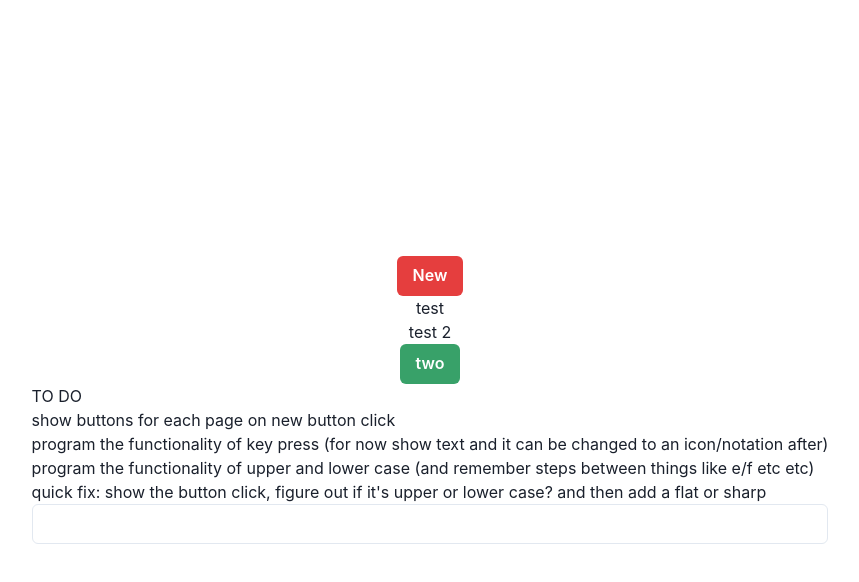
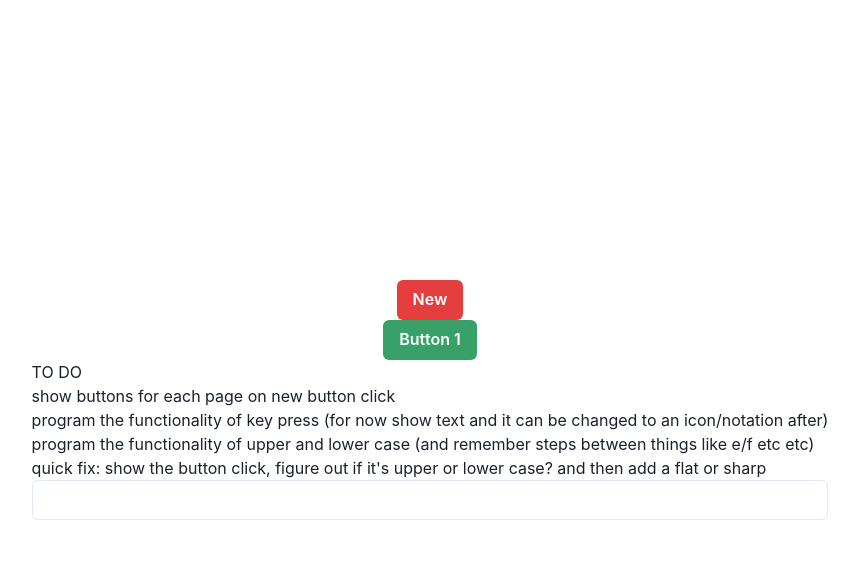
Before and after one commit to helloumma/Music-App, a Next.js app: page / in a window 1280 px wide. Both pictures are taken after a click on the button "New". Shown: the top 582 px of the page, without its empty margins (210-1069 px from the left). Built offline with nearby package versions, Linux system fonts and the light colour scheme.

Commit message:
dynamic routing fix

```diff
--- a/pages/index.tsx
+++ b/pages/index.tsx
@@ -23,6 +23,7 @@ const Home: NextPage<Props> = (Props) => {
   const [noClicks, setNoClicks] = useState(0);
   const [keyPress, setKeyPress] = useState(+new Date());
   const [keyRelease, setKeyRelease] = useState();
+  const [count, setCount] = useState(0);
 
   const router = useRouter();
 
@@ -63,6 +64,18 @@ const Home: NextPage<Props> = (Props) => {
 
   console.log(Props);
 
+  const handleClick = () => {
+    setCount(count + 1);
+  };
+
+  const buttons = Array(count)
+    .fill()
+    .map((_, i) => (
+      <Link key={count} href={`/${i}`}>
+        <Button colorScheme="green">Button {i + 1}</Button>
+      </Link>
+    ));
+
   return (
     <div className={styles.container}>
       <Head>
@@ -72,36 +85,21 @@ const Home: NextPage<Props> = (Props) => {
       </Head>
 
       <main className={styles.main}>
-        <Button colorScheme="red" onClick={updateClicks}>
+        {/*<Button colorScheme="red" onClick={updateClicks}>
           New
         </Button>
         {dummyData.map((a: { id: number; name: string }) => (
           <Link key={a.id} href={`/${a.id}`}>
             {a.name}
           </Link>
-        ))}
+				))}*/}
 
+        <Button colorScheme="red" onClick={handleClick}>
+          New
+        </Button>
+        {buttons}
         {/* map over the number of clicks and create a button for each  */}
-        {noClicks === 0 && (
-          <Link href="/">
-            <Button colorScheme="green">one</Button>
-          </Link>
-        )}
-        {noClicks === 1 && (
-          <Link href="/page-two">
-            <Button colorScheme="green">two</Button>
-          </Link>
-        )}
-        {noClicks === 2 && (
-          <Link href="/page-three">
-            <Button colorScheme="green">three</Button>
-          </Link>
-        )}
-        {noClicks === 3 && (
-          <Link href="/page-four">
-            <Button colorScheme="green">four</Button>
-          </Link>
-        )}
+
         <div>
           <h1>TO DO</h1>
           <p>show buttons for each page on new button click</p>
@@ -132,3 +130,24 @@ const Home: NextPage<Props> = (Props) => {
 };
 
 export default Home;
+/* {noClicks === 0 && (
+          <Link href="/">
+            <Button colorScheme="green">one</Button>
+          </Link>
+        )}
+        {noClicks === 1 && (
+          <Link href="/page-two">
+            <Button colorScheme="green">two</Button>
+          </Link>
+        )}
+        {noClicks === 2 && (
+          <Link href="/page-three">
+            <Button colorScheme="green">three</Button>
+          </Link>
+        )}
+        {noClicks === 3 && (
+          <Link href="/page-four">
+            <Button colorScheme="green">four</Button>
+          </Link>
+        )}
+ */
```
